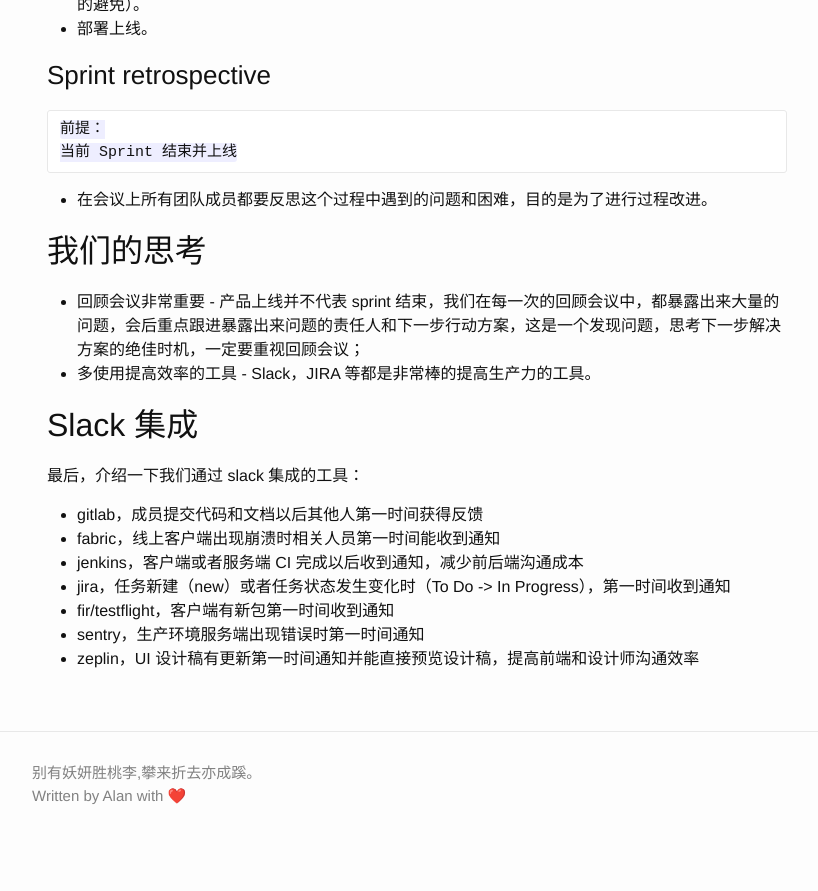
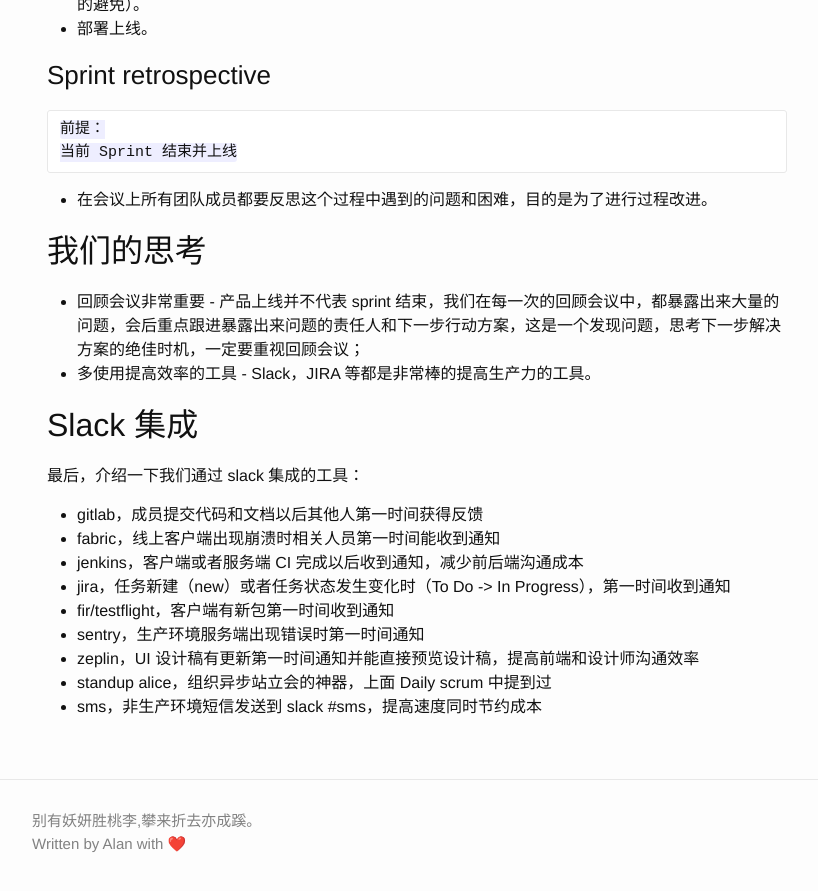
Before and after one commit to iamlipan/iamlipan.github.io, a Jekyll site: the page built from _posts/2018-12-18-scrum-practice.md, in a window 1280 px wide and 900 px high, scrolled down 2643 px. Shown: the top 891 px of the window, without its empty margins (223-1041 px from the left). Built offline with Jekyll 4.4.1, drawn with Linux system fonts in a browser that asks for light colours; before the commit the page ends 3495 px from its top, so only the background shows below that.

Commit message:
add slack integrations

```diff
--- a/_posts/2018-12-18-scrum-practice.md
+++ b/_posts/2018-12-18-scrum-practice.md
@@ -147,3 +147,5 @@
 - fir/testflight，客户端有新包第一时间收到通知
 - sentry，生产环境服务端出现错误时第一时间通知
 - zeplin，UI 设计稿有更新第一时间通知并能直接预览设计稿，提高前端和设计师沟通效率
+- standup alice，组织异步站立会的神器，上面 Daily scrum 中提到过
+- sms，非生产环境短信发送到 slack #sms，提高速度同时节约成本
```
